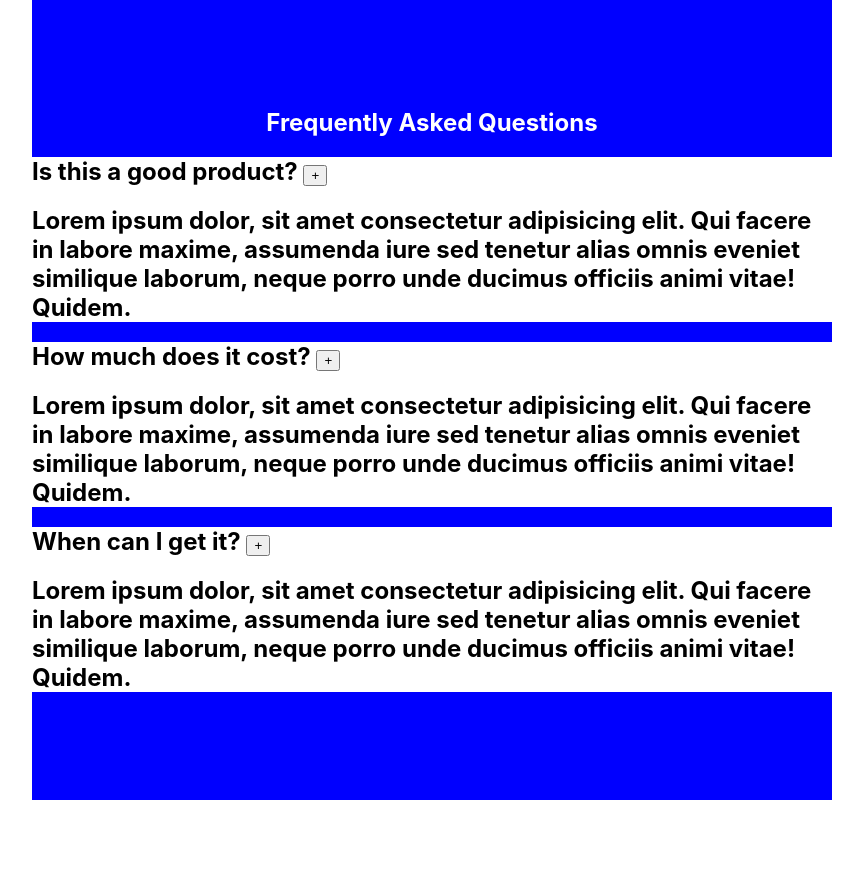
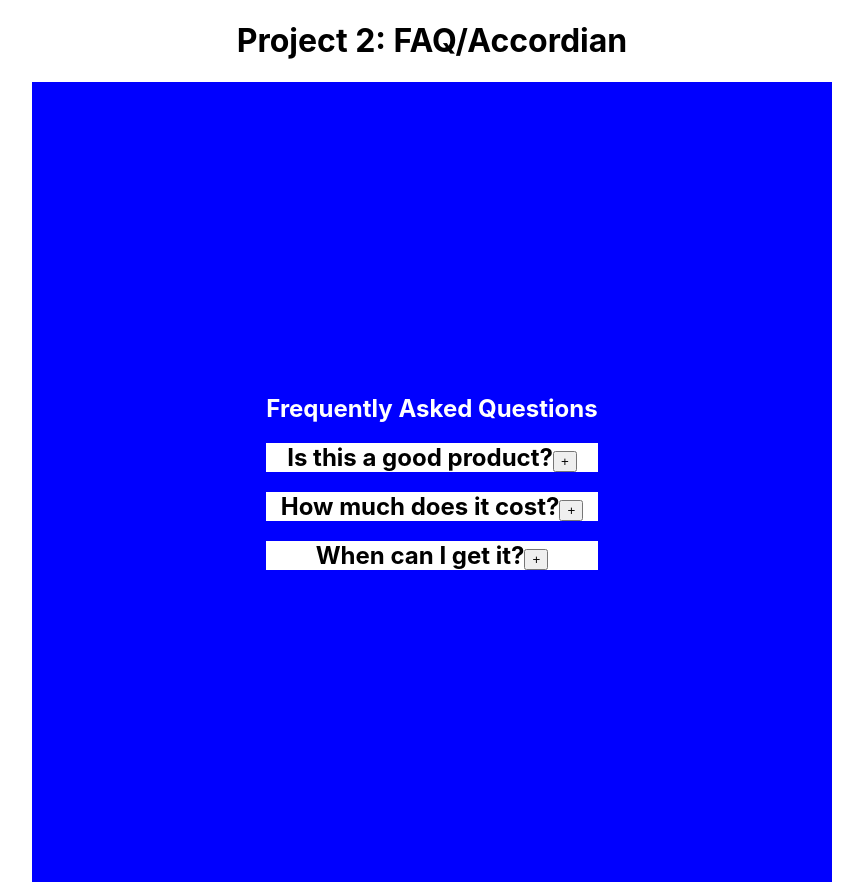
Before and after one commit to jameslee0106/FAQ, a React (Create React App) app in the folder my-app/: page / in a window 1280 px wide. Shown: the whole page, without its empty margins (208-1071 px from the left). Before the commit the page ends 800 px from the top, so only its background shows below. Built offline with nearby package versions, Linux system fonts and the light colour scheme.

Commit message:
added toggle component

```diff
--- a/my-app/src/App.js
+++ b/my-app/src/App.js
@@ -1,10 +1,12 @@
 import React from "react";
 import { Questions } from "./components/Questions";
 import Test from "./components/Test";
+import Navbar from "./components/Navbar";
 
 function App() {
   return (
     <div className="App">
+      < Navbar />
       < Test />
     </div>
   );
--- /dev/null
+++ b/my-app/src/components/Navbar.jsx
@@ -0,0 +1,9 @@
+import React from 'react'
+
+const Navbar = () => {
+  return (
+    <h1 className='title'>Project 2: FAQ/Accordian</h1>
+  )
+}
+
+export default Navbar
--- a/my-app/src/components/Test.jsx
+++ b/my-app/src/components/Test.jsx
@@ -1,8 +1,15 @@
-import React from 'react'
-import { useState } from 'react'
+import React, { useState } from 'react';
 
 const Test = () => {
-    const [view, setView] = useState(true)
+  const [expandedQuestionId, setExpandedQuestionId] = useState(null);
+
+  const toggleQuestion = (id) => {
+    if (expandedQuestionId === id) {
+      setExpandedQuestionId(null);
+    } else {
+      setExpandedQuestionId(id);
+    }
+  };
 
   const questions = [
     {
@@ -22,28 +29,33 @@ const Test = () => {
       title: "When can I get it?",
       info:
         "Lorem ipsum dolor, sit amet consectetur adipisicing elit. Qui facere in labore maxime, assumenda iure sed tenetur alias omnis eveniet similique laborum, neque porro unde ducimus officiis animi vitae! Quidem."
-        } ]
-
+    }
+  ];
 
   return (
     <div className='container'>
-      <div className='accordian'>
+      <div className='accordion'>
         <h2 className='header'>Frequently Asked Questions</h2>
-    {questions.map((item, index) => (
-          <div className='item'>
+        {questions.map((item) => (
+          <div className='item' key={item.id}>
             <div className='title'>
-              <h2>{item.title} <button onClick={()=> setView(!view)}>+</button></h2>
+              <h2>
+                {item.title}
+                <button onClick={() => toggleQuestion(item.id)}>
+                  {expandedQuestionId === item.id ? '-' : '+'}
+                </button>
+              </h2>
             </div>
+            {expandedQuestionId === item.id && (
               <div className='info'>
-              {
-                view?<h2>{item.info}</h2>:null
-              }
+                <h2>{item.info}</h2>
               </div>
+            )}
           </div>
         ))}
       </div>
     </div>
-  )
-}
+  );
+};
 
-export default Test
+export default Test;
--- a/my-app/src/index.css
+++ b/my-app/src/index.css
@@ -25,6 +25,10 @@ code {
 
 }
 
+.title {
+  text-align: center;
+}
+
 .item {
   background-color: white;
 }
```
Lines whose indentation alone changed are shown as unchanged.
